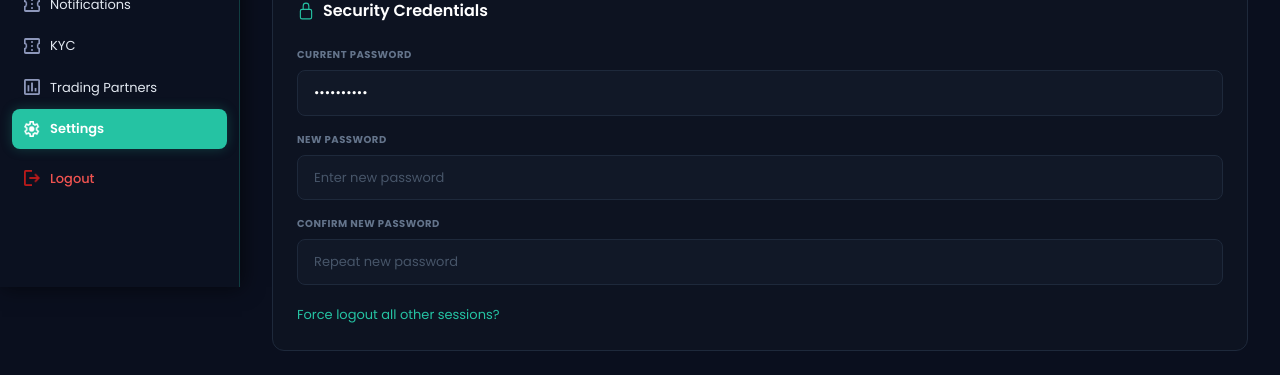
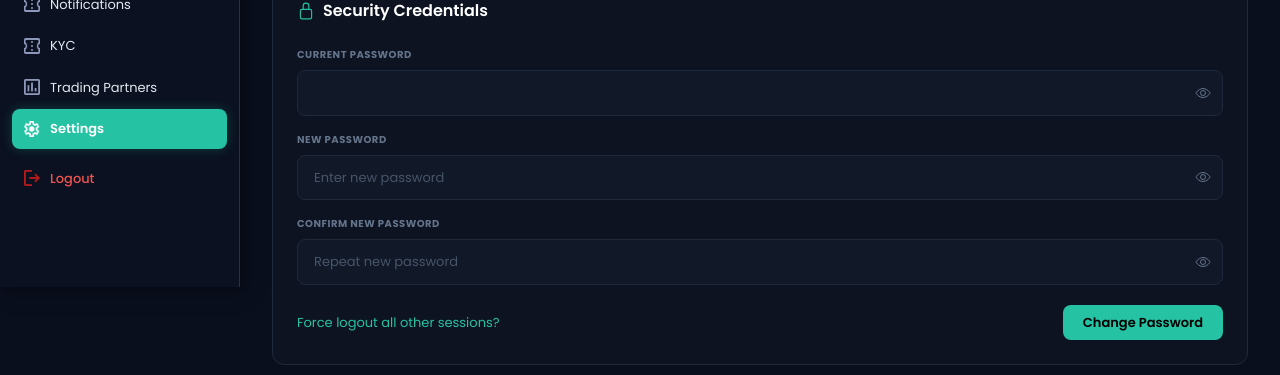
Before and after one commit to teamleadseclob/neomlmadmin, a React (Vite) app: page /settings in a window 1280 px wide. Shown: the part 513-888 px from the top of the page. Built offline with nearby package versions, Linux system fonts and the light colour scheme; no server answers; sample sign-in values are in the browser's storage.

Commit message:
admin password change

```diff
--- a/src/api/authApi.js
+++ b/src/api/authApi.js
@@ -2,3 +2,7 @@ import axiosInstance from "../config/axiosConfig"
 
 export const loginApi = (userId, password) =>
   axiosInstance.post("/api/auth/login", { userId, password })
+
+
+export const changePasswordApi = (currentPassword, newPassword, confirmNewPassword) =>
+  axiosInstance.patch("/api/admin/change-password", { currentPassword, newPassword, confirmNewPassword })
--- a/src/components/settings/SecurityCredentials.jsx
+++ b/src/components/settings/SecurityCredentials.jsx
@@ -1,12 +1,35 @@
 import { useState } from "react"
-import { IoLockClosedOutline } from "react-icons/io5"
+import { IoLockClosedOutline, IoEyeOutline, IoEyeOffOutline } from "react-icons/io5"
+import { changePasswordApi } from "../../api/authApi"
+import toast from "react-hot-toast"
 
 const SecurityCredentials = () => {
   const [passwords, setPasswords] = useState({
-    current: "••••••••••",
+    current: "",
     newPassword: "",
     confirmPassword: "",
   })
+  const [loading, setLoading] = useState(false)
+  const [show, setShow] = useState({ current: false, newPassword: false, confirmPassword: false })
+
+  const toggleShow = (field) => setShow((prev) => ({ ...prev, [field]: !prev[field] }))
+
+  const handleChangePassword = async () => {
+    if (passwords.newPassword !== passwords.confirmPassword) {
+      setMessage({ text: "New passwords do not match", error: true })
+      return
+    }
+    setLoading(true)
+    try {
+      const res = await changePasswordApi(passwords.current, passwords.newPassword, passwords.confirmPassword)
+      toast.success(res.data?.message || "Password changed successfully")
+      setPasswords({ current: "", newPassword: "", confirmPassword: "" })
+    } catch (err) {
+      toast.error(err?.response?.data?.message || "Failed to change password")
+    } finally {
+      setLoading(false)
+    }
+  }
 
   return (
     <div className="rounded-xl border border-[#1e293b] bg-[#0d1321] p-6">
@@ -18,38 +41,62 @@ const SecurityCredentials = () => {
       <div className="space-y-4">
         <div>
           <label htmlFor="current" className="text-[10px] font-bold tracking-wider text-[#64748b] uppercase mb-2 block">Current Password</label>
+          <div className="relative">
             <input
-            type="password"
+              type={show.current ? "text" : "password"}
               value={passwords.current}
               onChange={(e) => setPasswords({ ...passwords, current: e.target.value })}
-            className="w-full bg-[#111827] border border-[#1e293b] rounded-lg px-4 py-3 text-[13px] text-white outline-none focus:border-[#25c3a3]/50 transition-colors"
+              className="w-full bg-[#111827] border border-[#1e293b] rounded-lg px-4 py-3 pr-10 text-[13px] text-white outline-none focus:border-[#25c3a3]/50 transition-colors"
             />
+            <button type="button" onClick={() => toggleShow("current")} className="absolute right-3 top-1/2 -translate-y-1/2 text-[#64748b] hover:text-[#25c3a3]">
+              {show.current ? <IoEyeOffOutline size={16} /> : <IoEyeOutline size={16} />}
+            </button>
+          </div>
         </div>
         <div>
           <label htmlFor="newPassword" className="text-[10px] font-bold tracking-wider text-[#64748b] uppercase mb-2 block">New Password</label>
+          <div className="relative">
             <input
-            type="password"
+              type={show.newPassword ? "text" : "password"}
               value={passwords.newPassword}
               onChange={(e) => setPasswords({ ...passwords, newPassword: e.target.value })}
               placeholder="Enter new password"
-            className="w-full bg-[#111827] border border-[#1e293b] rounded-lg px-4 py-3 text-[13px] text-white placeholder-[#475569] outline-none focus:border-[#25c3a3]/50 transition-colors"
+              className="w-full bg-[#111827] border border-[#1e293b] rounded-lg px-4 py-3 pr-10 text-[13px] text-white placeholder-[#475569] outline-none focus:border-[#25c3a3]/50 transition-colors"
             />
+            <button type="button" onClick={() => toggleShow("newPassword")} className="absolute right-3 top-1/2 -translate-y-1/2 text-[#64748b] hover:text-[#25c3a3]">
+              {show.newPassword ? <IoEyeOffOutline size={16} /> : <IoEyeOutline size={16} />}
+            </button>
+          </div>
         </div>
         <div>
           <label htmlFor="confirmPassword" className="text-[10px] font-bold tracking-wider text-[#64748b] uppercase mb-2 block">Confirm New Password</label>
+          <div className="relative">
             <input
-            type="password"
+              type={show.confirmPassword ? "text" : "password"}
               value={passwords.confirmPassword}
               onChange={(e) => setPasswords({ ...passwords, confirmPassword: e.target.value })}
               placeholder="Repeat new password"
-            className="w-full bg-[#111827] border border-[#1e293b] rounded-lg px-4 py-3 text-[13px] text-white placeholder-[#475569] outline-none focus:border-[#25c3a3]/50 transition-colors"
+              className="w-full bg-[#111827] border border-[#1e293b] rounded-lg px-4 py-3 pr-10 text-[13px] text-white placeholder-[#475569] outline-none focus:border-[#25c3a3]/50 transition-colors"
             />
+            <button type="button" onClick={() => toggleShow("confirmPassword")} className="absolute right-3 top-1/2 -translate-y-1/2 text-[#64748b] hover:text-[#25c3a3]">
+              {show.confirmPassword ? <IoEyeOffOutline size={16} /> : <IoEyeOutline size={16} />}
+            </button>
+          </div>
         </div>
       </div>
 
-      <button className="mt-5 text-[13px] text-[#25c3a3] hover:text-[#34d399] transition-colors cursor-pointer">
+      <div className="mt-5 flex items-center justify-between">
+        <button className="text-[13px] text-[#25c3a3] hover:text-[#34d399] transition-colors cursor-pointer">
           Force logout all other sessions?
         </button>
+        <button
+          onClick={handleChangePassword}
+          disabled={loading}
+          className="px-5 py-2 bg-[#25c3a3] hover:bg-[#1ea88c] disabled:opacity-50 text-black text-[13px] font-semibold rounded-lg transition-colors cursor-pointer"
+        >
+          {loading ? "Updating..." : "Change Password"}
+        </button>
+      </div>
     </div>
   )
 }
--- a/src/config/axiosConfig.js
+++ b/src/config/axiosConfig.js
@@ -1,7 +1,7 @@
 import axios from "axios"
 
 const axiosInstance = axios.create({
-  // baseURL: "http://192.168.29.36:5001",
+  // baseURL: "http://localhost:5001",
   baseURL: "https://backend.neofiacademy.com",
   headers: { "Content-Type": "application/json" },
 })
@@ -15,7 +15,9 @@ axiosInstance.interceptors.request.use((config) => {
 axiosInstance.interceptors.response.use(
   (response) => response,
   (error) => {
-    if (error.response?.status === 401) {
+    const isLoginRoute = error.config?.url?.includes("/auth/login")
+    const isChangePasswordRoute = error.config?.url?.includes("/change-password")
+    if (error.response?.status === 401 && !isLoginRoute && !isChangePasswordRoute) {
       localStorage.clear()
       globalThis.location.href = "/login"
     }
--- a/src/pages/Login.jsx
+++ b/src/pages/Login.jsx
@@ -21,22 +21,31 @@ const Login = () => {
     setLoading(true)
 
     try {
+      console.log("[LOGIN] Request →", { userId, password })
       const { data } = await loginApi(userId, password)
+      console.log("[LOGIN] Response →", data)
 
-      const role = data?.data?.role || data?.role || data?.user?.role
-      if (role === "user") {
+      const role = data?.data?.user?.role
+      console.log("[LOGIN] Role →", role)
+      if (role !== "admin") {
         setError("Access denied. Only admins can login.")
         setLoading(false)
         return
       }
 
-      const token = data?.data?.token || data?.token
-      if (token) localStorage.setItem("token", token)
+      const token = data?.data?.token
+      if (!token) {
+        setError("Login failed. No token received.")
+        setLoading(false)
+        return
+      }
+      localStorage.setItem("token", token)
       localStorage.setItem("isLoggedIn", "true")
-      localStorage.setItem("user", JSON.stringify(data?.data || data?.user || data))
+      localStorage.setItem("user", JSON.stringify(data?.data?.user))
 
       navigate("/")
     } catch (err) {
+      console.log("[LOGIN] Error →", err.response?.data || err.message)
       setError(err.response?.data?.message || "Login failed. Please try again.")
     } finally {
       setLoading(false)
```
Lines whose indentation alone changed are shown as unchanged.
